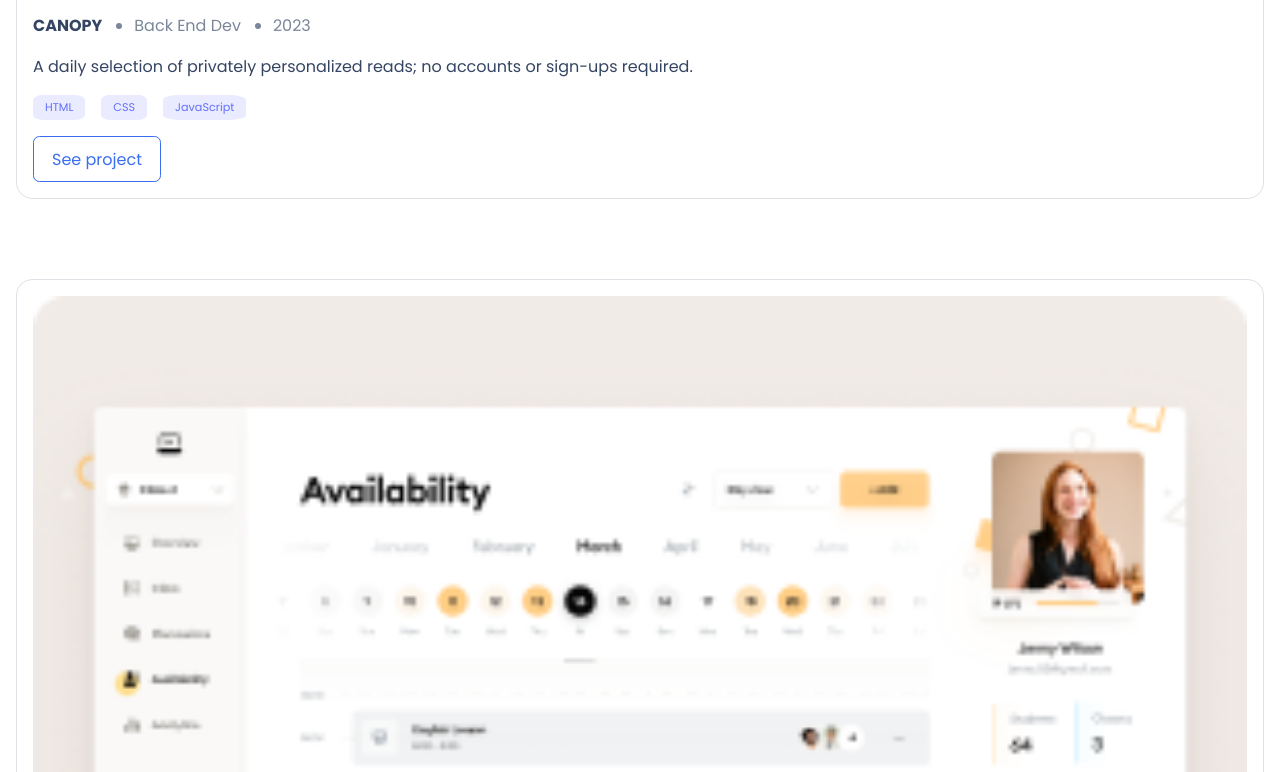
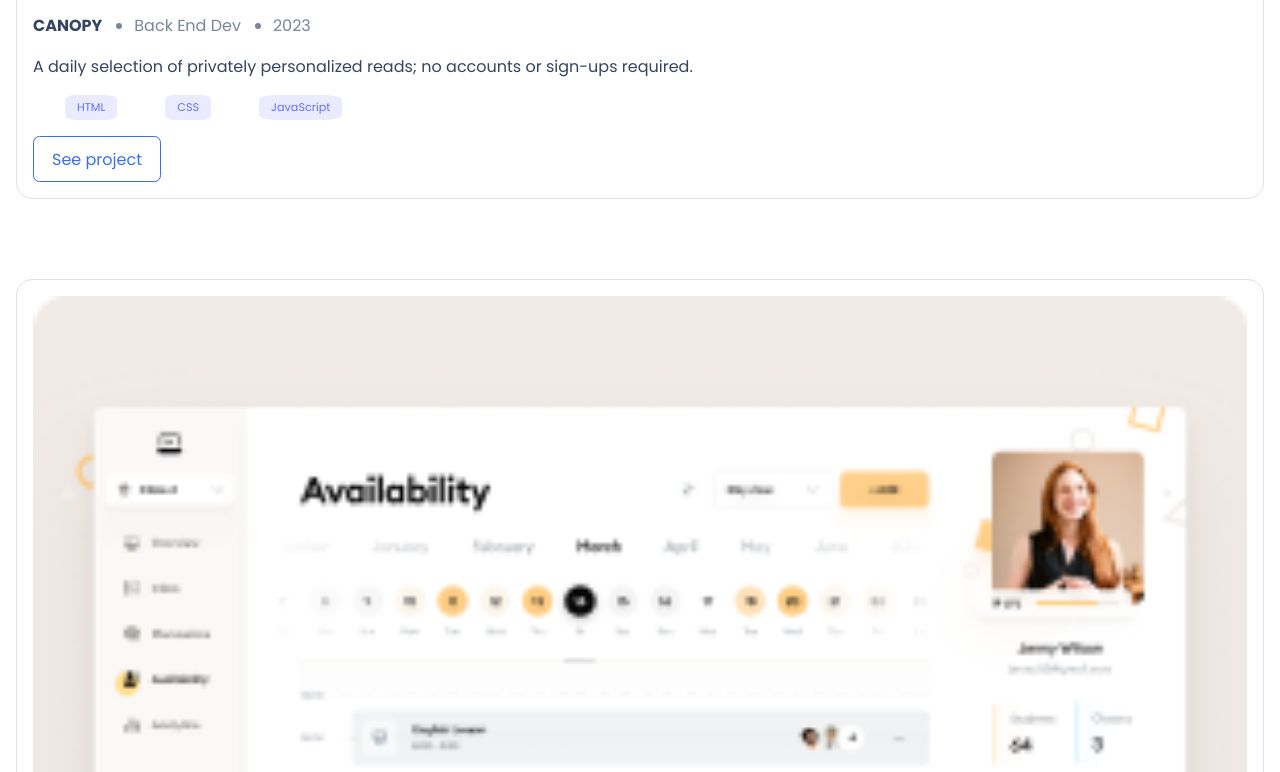
Before and after one commit to Paul-tes/My-Portfolio, a website: page index.html in a window 1280 px wide. Shown: the part 1708-2480 px from the top of the page. Drawn offline with Linux system fonts and the light colour scheme.

Commit message:
added float to lang element

```diff
--- a/style.css
+++ b/style.css
@@ -140,6 +140,9 @@ nav ul {
   color: #6070ff;
   background-color: #ebebff;
   border-radius: 20%;
+  float:left;
+  margin-left:2rem;
+
 }
 
 .action .card1 ul:first-of-type li:not(:first-child) {
```
